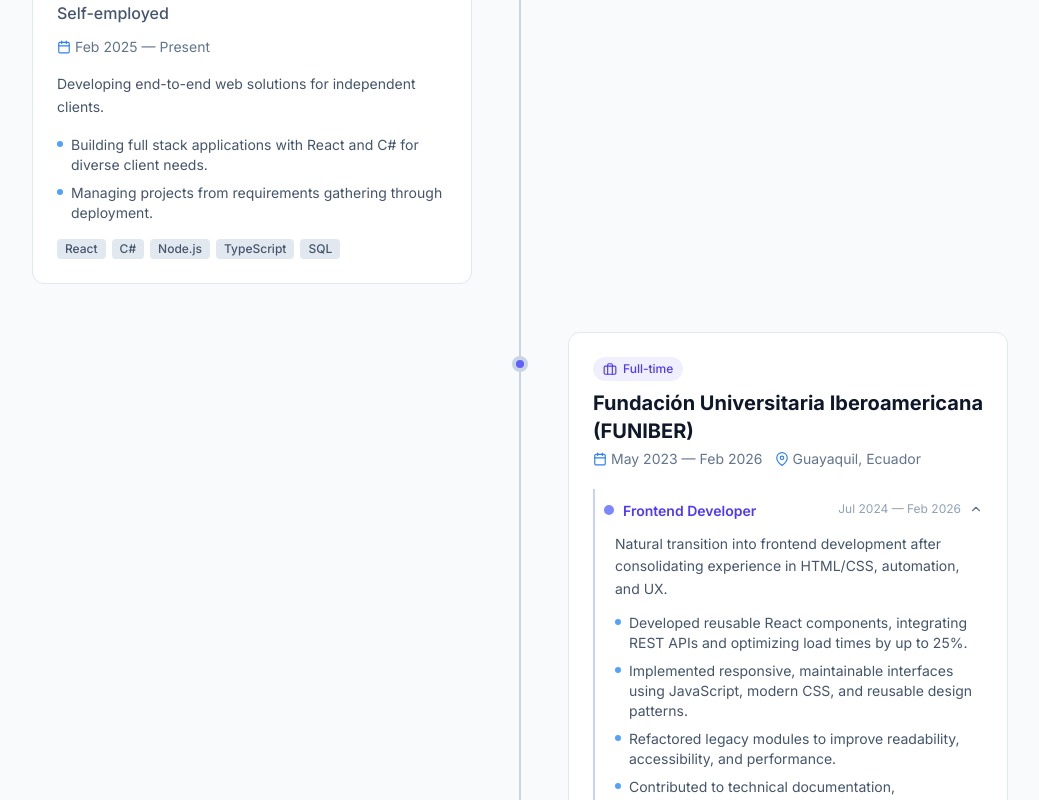
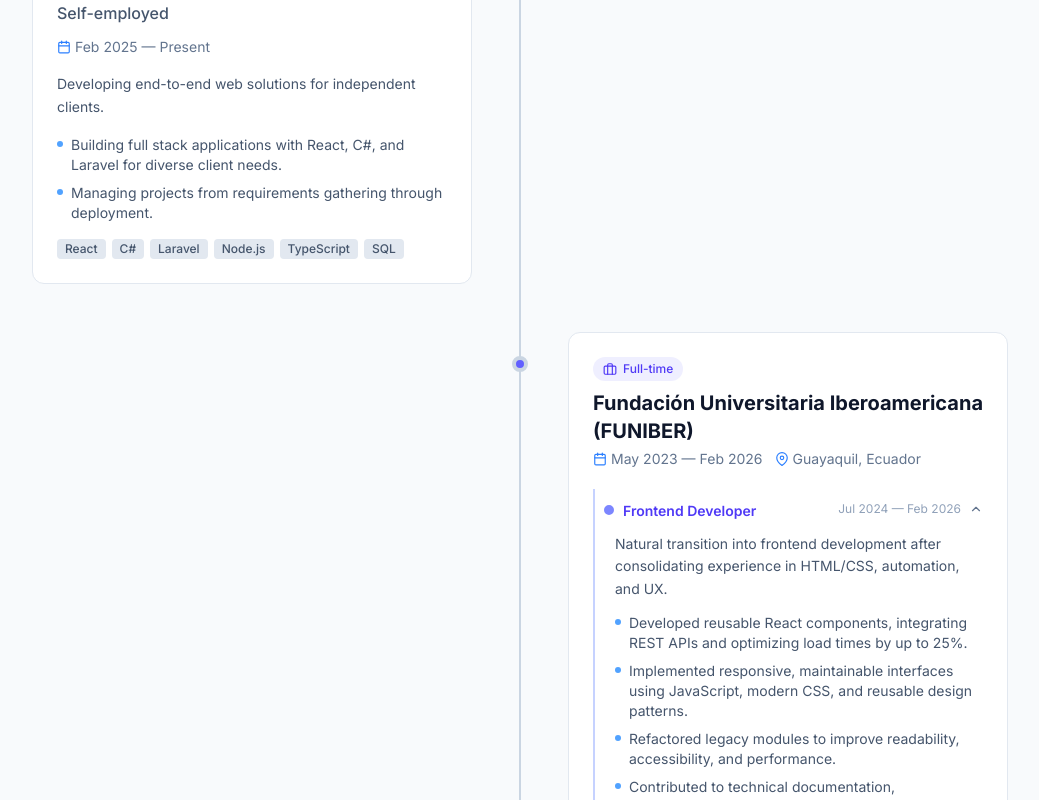
Before and after one commit to danidan1214/daniel-palma-portfolio, a React (Vite) app: page / in a window 1280 px wide. Shown: the part 1040-1840 px from the top of the page, without its empty margins (120-1159 px from the left). Built offline with nearby package versions, Linux system fonts and the light colour scheme.

Commit message:
feat(skills): add Laravel to the backend stack

```diff
--- a/src/data/portfolio.ts
+++ b/src/data/portfolio.ts
@@ -9,10 +9,10 @@
     type: 'freelance',
     description: 'Developing end-to-end web solutions for independent clients.',
     highlights: [
-      'Building full stack applications with React and C# for diverse client needs.',
+      'Building full stack applications with React, C#, and Laravel for diverse client needs.',
       'Managing projects from requirements gathering through deployment.',
     ],
-    stack: ['React', 'C#', 'Node.js', 'TypeScript', 'SQL'],
+    stack: ['React', 'C#', 'Laravel', 'Node.js', 'TypeScript', 'SQL'],
   },
   {
     id: 'funiber',
@@ -81,6 +81,7 @@
   { id: 'html5', name: 'HTML5', category: 'frontend' },
   { id: 'css3', name: 'CSS3', category: 'frontend' },
   { id: 'csharp', name: 'C#', category: 'backend' },
+  { id: 'laravel', name: 'Laravel', category: 'backend' },
   { id: 'nodejs', name: 'Node.js', category: 'backend' },
   { id: 'rest-apis', name: 'REST APIs', category: 'backend' },
   { id: 'sql', name: 'SQL', category: 'backend' },
--- a/src/features/skills/SkillsGrid.tsx
+++ b/src/features/skills/SkillsGrid.tsx
@@ -5,6 +5,7 @@
   SiTypescript,
   SiJavascript,
   SiSharp,
+  SiLaravel,
   SiNodedotjs,
   SiHtml5,
   SiCss,
@@ -39,6 +40,7 @@
   html5: SiHtml5,
   css3: SiCss,
   csharp: SiSharp,
+  laravel: SiLaravel,
   nodejs: SiNodedotjs,
   'rest-apis': FiCode,
   sql: SiPostgresql,
```
